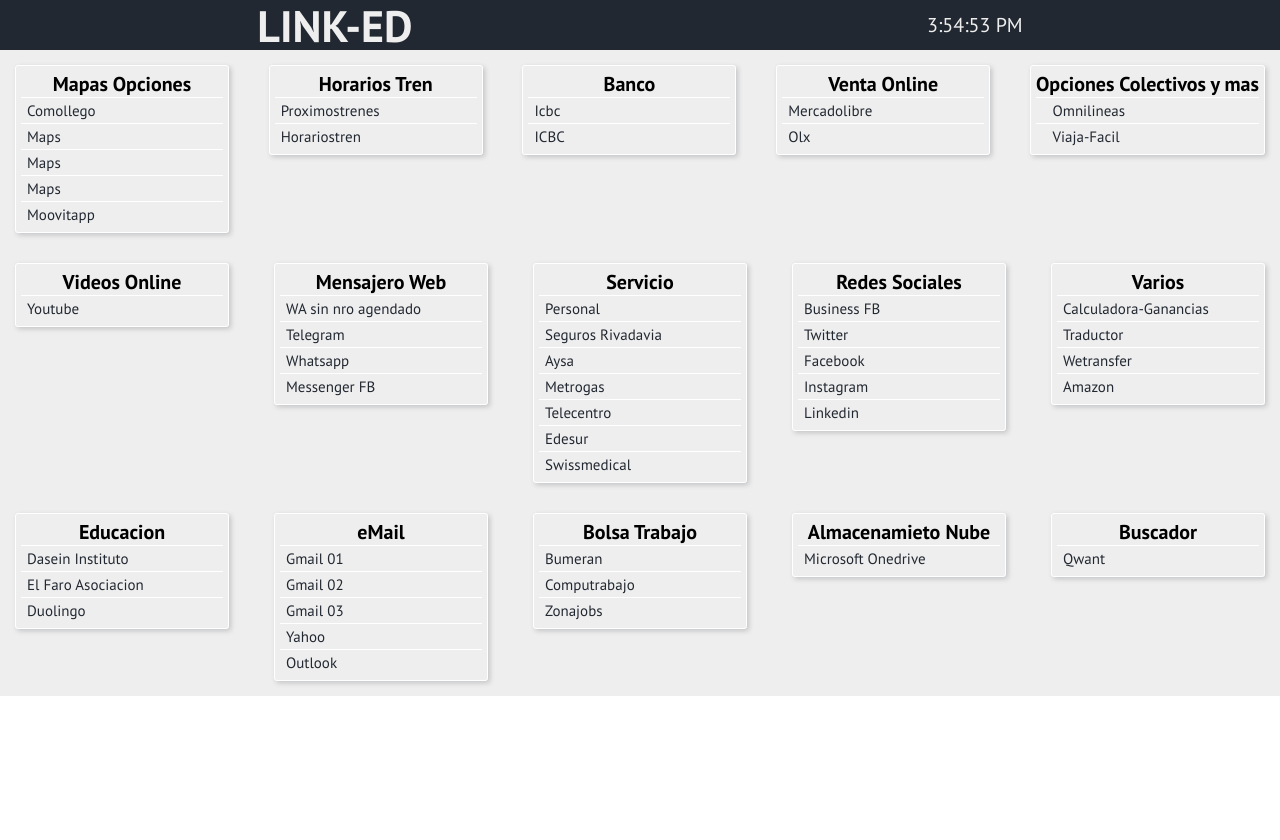
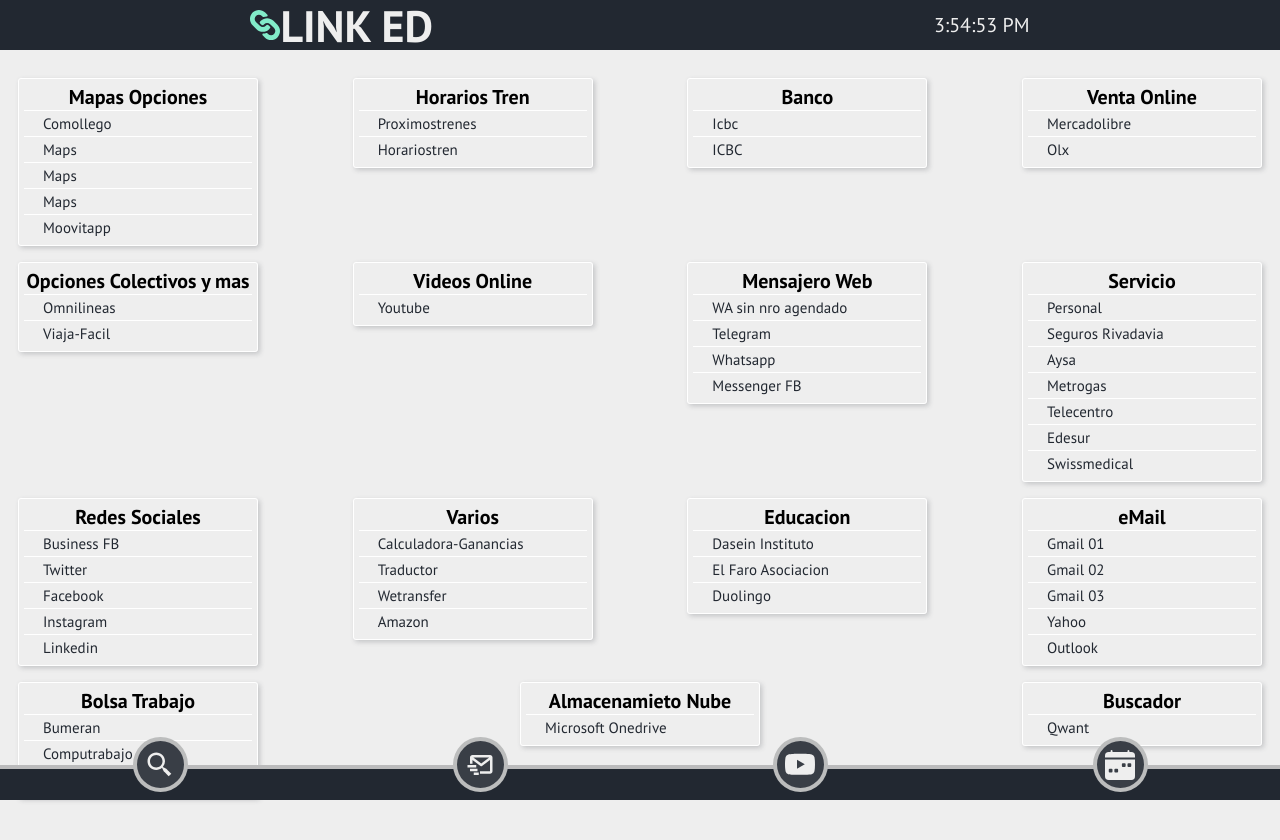
Before and after one commit to br1-gtr/zelda_app, a React (Vite) app: page / in a window 1280 px wide. Shown: the top 840 px of the page. Before the commit the page ends 800 px from the top, so only its background shows below. Built offline with nearby package versions, Linux system fonts and the light colour scheme.

Commit message:
navfooter

```diff
--- a/src/App.css
+++ b/src/App.css
@@ -6,12 +6,13 @@
 	font-family: 'PT Sans', sans-serif;
 }
 .app {
-	width: 100vw;
+	width: auto;
+	min-width: 380px;
+	background-color: #eeeeee;
 	& .contenedor {
 		width: 100%;
 		height: auto;
-		padding-top: 50px;
-		background-color: #eeeeee;
+		padding: 70px 10px 50px 10px;
 		display: flex;
 		flex-direction: row;
 		justify-content: space-between;
--- a/src/App.jsx
+++ b/src/App.jsx
@@ -3,6 +3,7 @@
 import { DATOS_EXCEL } from './DATOS_EXCEL/DATOS_EXCEL.js';
 import { Header } from './components/Header';
 import { Seccion } from './components/Seccion';
+import { NavFooter } from './components/NavFooter';
 
 function App() {
 	const [cat, setCat] = useState([]);
@@ -34,6 +35,7 @@
 					return <Seccion categoria={categoria} dataEnlaces={DATOS_EXCEL} />;
 				})}
 			</div>
+			<NavFooter />
 		</div>
 	);
 }
--- a/src/components/Header.jsx
+++ b/src/components/Header.jsx
@@ -1,6 +1,7 @@
 import { Reloj } from './Reloj';
 import '../style/Header.css';
 import { useState } from 'react';
+import { FaLink } from 'react-icons/fa';
 export const Header = () => {
 	const [positionScroll, setPositionScroll] = useState(false);
 
@@ -18,7 +19,11 @@
 		<div
 			className={`header_contenedor ${positionScroll ? 'header-small' : ''}`}
 		>
-			<h1>LINK-ED</h1>
+			<div className="header_titulo-cont">
+				<FaLink size={positionScroll ? 25 : 30} className="titulo_icon" />
+				<h1>LINK ED</h1>
+			</div>
+
 			<Reloj estadoScroll={positionScroll} />
 		</div>
 	);
--- /dev/null
+++ b/src/components/NavFooter.jsx
@@ -0,0 +1,22 @@
+import { BiSearchAlt2, BiMailSend } from 'react-icons/bi';
+import { BsFillCalendarWeekFill, BsYoutube } from 'react-icons/bs';
+import '../style/NavFooter.css';
+export const NavFooter = () => {
+	const iconoDim = 30;
+	return (
+		<div className="nav-footer_contenedor">
+			<a href="#" target=".blank" className="nav-footer_btn">
+				<BiSearchAlt2 size={iconoDim} className="nav-footer_icon" />
+			</a>
+			<a href="#" target=".blank" className="nav-footer_btn">
+				<BiMailSend size={iconoDim} className="nav-footer_icon" />
+			</a>
+			<a href="#" target=".blank" className="nav-footer_btn">
+				<BsYoutube size={iconoDim} className="nav-footer_icon" />
+			</a>
+			<a href="#" target=".blank" className="nav-footer_btn">
+				<BsFillCalendarWeekFill size={iconoDim} className="nav-footer_icon" />
+			</a>
+		</div>
+	);
+};
--- a/src/components/Seccion.jsx
+++ b/src/components/Seccion.jsx
@@ -25,7 +25,6 @@
 			{links.map((e) => {
 				return <Enlace alias={e.alias} enlace={e.enlace} />;
 			})}
-
 			{/* btns<div className="seccion_btn-container">
 				<button className="btn_agregar-enlace">
 					<AiOutlinePlusCircle size={25} />
--- a/src/style/Color.css
+++ b/src/style/Color.css
@@ -2,7 +2,7 @@
 	--color00: #222831;
 	--color01: #393e46;
 	--color01B: #393e463b;
-	--color02: #00adb5;
+	--color02: #82ecc9;
 	--color02B: rgba(145, 143, 235, 0.233);
 	--color03: #eeeeee;
 	--color03B: #c7c7c7ec;
--- a/src/style/Header.css
+++ b/src/style/Header.css
@@ -1,5 +1,6 @@
 @import './Color.css';
 .header_contenedor {
+	min-width: 380px;
 	font-size: 22px;
 	color: #eeeeee;
 	height: 50px;
@@ -9,6 +10,18 @@
 	width: 100%;
 	position: fixed;
 	background-color: #222831;
+	& .header_titulo-cont {
+		display: flex;
+		justify-content: center;
+		align-items: center;
+		& .titulo_icon {
+			color: var(--color02);
+			transition: 0.2s all;
+		}
+	}
+}
+.header_contenedor:hover .titulo_icon {
+	transform: rotate(90deg);
 }
 .header-small {
 	height: 30px;
--- /dev/null
+++ b/src/style/NavFooter.css
@@ -0,0 +1,34 @@
+@import './Color.css';
+.nav-footer_contenedor {
+	border-top: 4px solid var(--color03B);
+	position: sticky;
+	bottom: 0;
+	width: 100%;
+	height: 35px;
+	background-color: var(--color00);
+	display: flex;
+	justify-content: space-around;
+	align-items: center;
+	& .nav-footer_btn {
+		border: 4px solid var(--color03B);
+		color: var(--color03);
+		background-color: var(--color01);
+		border-radius: 50%;
+		width: 55px;
+		height: 55px;
+		text-decoration: none;
+		display: flex;
+		justify-content: center;
+		align-items: center;
+		position: relative;
+		top: -20px;
+		transition: 0.25s all;
+	}
+	& .nav-footer_btn:hover {
+		color: var(--color01);
+		background-color: var(--color02);
+	}
+	& .nav-footer_btn:hover .nav-footer_icon {
+		transform: scale(1.2);
+	}
+}
--- a/src/style/Seccion.css
+++ b/src/style/Seccion.css
@@ -1,8 +1,8 @@
 @import './Color.css';
 .seccion_container {
-	max-width: 250px;
+	width: 240px;
 	padding: 5px;
-	margin: 15px;
+	margin: 8px;
 	border: 1px solid white;
 	border-radius: 3px;
 	box-shadow: 2px 2px 5px var(--color01B);
```
Also changed, not shown: src/components/Footer.jsx (deleted).
